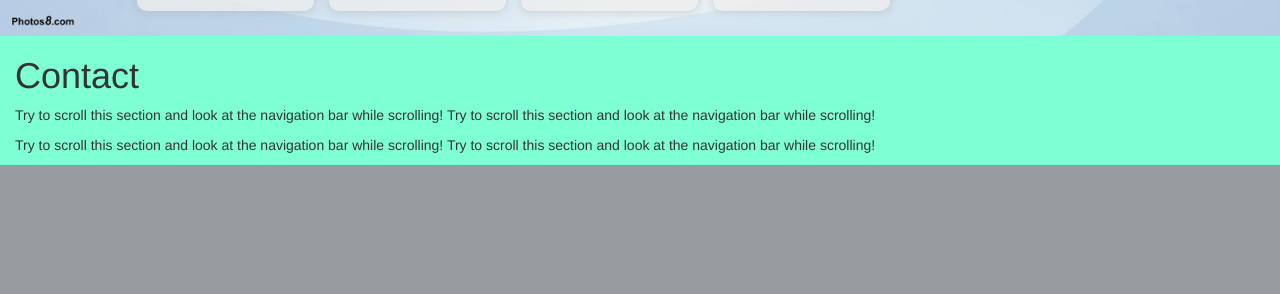
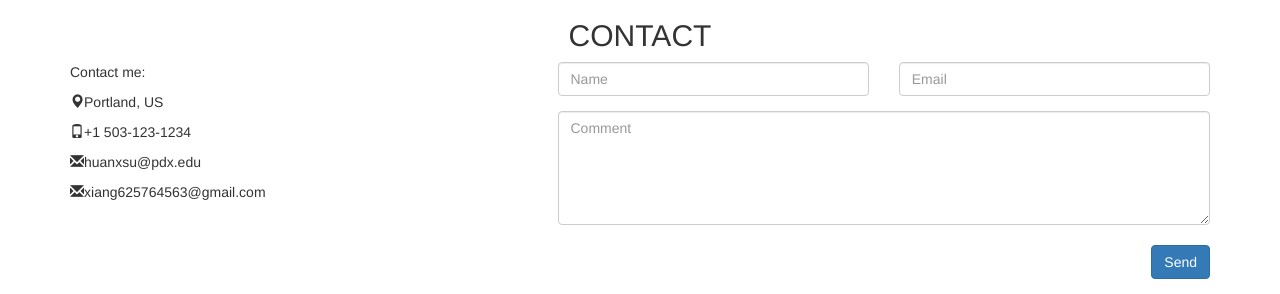
Before and after one commit to huanxiangsu/personal-website, a PHP site: page / in a window 1280 px wide. Shown: the part 1233-1527 px from the top of the page. Before the commit the page ends 1398 px from the top, so only its background shows below. Run offline with PHP 8.4, Linux system fonts and the light colour scheme; some libraries are stand-ins or nearby versions.

Commit message:
rough contact site and change gallary style

```diff
--- a/JS/homePage.js
+++ b/JS/homePage.js
@@ -1,26 +1,32 @@
-$("#searchBtn").on("click", function () {
-    $("#topSearch").fadeToggle(300, function () {
-        if ($('#searchIcon').hasClass('glyphicon-search')) {
-            $('#searchIcon').removeClass('glyphicon-search');
-            $('#searchIcon').addClass('glyphicon-remove');
-        } else {
-            $('#searchIcon').removeClass('glyphicon-remove');
-            $('#searchIcon').addClass('glyphicon-search');
-        }
+
+
+$(document).ready(function () {
+    $('body').scrollspy({ target: "#to-contect", offset: 50 });
+
+    $("#to-contact").on('click', function (event) {
+        if (this.hash !== "") {
+            event.preventDefault();
+            var hash = this.hash;
+
+            $('html, body').animate({
+                scrollTop: $(hash).offset().top
+            }, 500, function () {
+                window.location.hash = hash;
+            });
+       }
+    });
+
+    $('[data-toggle="popover"').popover();
+
+    // add close botton to gallary image
+    $('.gallary-img').append('<button class="close-btn" type="button" title="Close">x</button>');
+
+    $('.close-btn').on('click', function () {
+        $(this).parent().remove();
     });
 });
 
-$(document).ready(function () {
-    $('body').scrollspy({ target: "#to-contect", offset: 50 });
-    $('[data-toggle="popover"').popover();
-});
 
+function gallary() {
 
-// $('#dropdown').on("mouseenter", function () {
-//     $('.dropdown-menu').slideToggle(200);
-
-// });
-
-// $('#dropdown').on("mouseleave", function () {
-//     $('.dropdown-menu').slideToggle(200);
-// });
+}
--- a/index.html
+++ b/index.html
@@ -128,9 +128,9 @@
                         <div class="item">
                             <img class="myimg img-responsive img-rounded zoom-effect" src="images/p7.jpg" alt="image-2">
                         </div>
-                        <div class="item">
+                        <!-- <div class="item">
                             <img class="myimg img-responsive img-rounded zoom-effect" src="images/p6.jpg" alt="image-3">
-                        </div>
+                        </div> -->
                         <div class="item">
                             <img class="myimg img-responsive img-rounded zoom-effect" src="images/p8.jpg" alt="image-4">
                         </div>
@@ -167,7 +167,7 @@
             <!-- tab content list -->
             <div class="tab-content">
 <!---------------------------------------- Home content ---------------------------------------->
-                <div id="home" class="tab-pane fade ">
+                <div id="home" class="tab-pane fade in active">
                     <div class="row">
                         <div class="col-sm-6">
                             <img class="myimg img-responsive img-rounded opacity-effect zoom-effect" src="images/p9.jpg">
@@ -221,8 +221,14 @@
                     <h1>My Projects</h1>
                 </div>
 
-                <div id="myGallary" class="tab-pane fade in active">
+                <div id="myGallary" class="tab-pane fade">
                     <h1> MY Gallary</h1>
+                    <div class="gallary-icon-list">
+                        <i class='fas fa-image gallary-icon' id="lg1"></i>
+                        <i class='fas fa-th-large gallary-icon' id="lg2"></i>
+                        <i class='fas fa-th gallary-icon' id="lg3"></i>
+                    </div>
+
                     <div class="gallary">
 
                         <div class="gallary-col">
@@ -248,7 +254,7 @@
                                 <img class="myimg img-responsive img-rounded zoom-rotate-effect" src="images/s10.jpg">
                             </div>
                             <div class="gallary-img">
-                                <img class="myimg img-responsive img-rounded zoom-rotate-effect" src="images/s11.jpg">
+                                <img class="myimg img-responsive img-rounded zoom-rotate-effect" src="images/z2.jpg">
                             </div>
                             <div class="gallary-img">
                                 <img class="myimg img-responsive img-rounded zoom-rotate-effect" src="images/s4.jpg">
@@ -279,7 +285,7 @@
                             </div>
                         </div>
 
-                        <div class="gallary-col">
+                        <!-- <div class="gallary-col">
                             <div class="gallary-img">
                                 <img class="myimg img-responsive img-rounded zoom-rotate-effect" src="images/s10.jpg">
                             </div>
@@ -295,7 +301,7 @@
                             <div class="gallary-img">
                                 <img class="myimg img-responsive img-rounded zoom-rotate-effect" src="images/s1.jpeg">
                             </div>
-                        </div>
+                        </div> -->
 
                     </div>
                 </div>
@@ -402,12 +408,36 @@
 
 </div>
 
-<div id="contact" class="container-fluid contact">
-    <h1>Contact</h1>
-    <p>Try to scroll this section and look at the navigation bar while scrolling! Try to scroll this section and look at
-        the navigation bar while scrolling!</p>
-    <p>Try to scroll this section and look at the navigation bar while scrolling! Try to scroll this section and look at
-        the navigation bar while scrolling!</p>
+<div id="contact" class="container bg-grey">
+    <h2 class="text-center">CONTACT</h2>
+    <div class="row">
+        <div class="col-sm-5">
+            <p>Contact me:</p>
+            <p><span class="glyphicon glyphicon-map-marker"></span>Portland, US</p>
+            <p><span class="glyphicon glyphicon-phone"></span>+1 503-123-1234</p>
+            <p><span class="glyphicon glyphicon-envelope"></span>huanxsu@pdx.edu</p>
+            <p><span class="glyphicon glyphicon-envelope"></span>xiang625764563@gmail.com</p>
+        </div>
+
+        <div class="col-sm-7">
+            <div class="row">
+                <div class="col-sm-6 form-group">
+                    <input class="form-control" placeholder="Name" type="text" required>
+                </div>
+                <div class="col-sm-6 form-group">
+                    <input class="form-control" placeholder="Email" type="email" required>
+                </div>
+            </div>
+            <textarea class="form-control" placeholder="Comment" rows="5"></textarea><br>
+            <div class="row">
+                <div class="col-sm-12 form-group">
+
+                    <button class="btn btn-primary pull-right" type="submit">Send</button>
+                    <p class="pull-right"></p>
+                </div>
+            </div>
+        </div>
+    </div>
 </div>
 
 
```
Also changed, not shown: CSS/homePage.css (+64 -18 lines).
